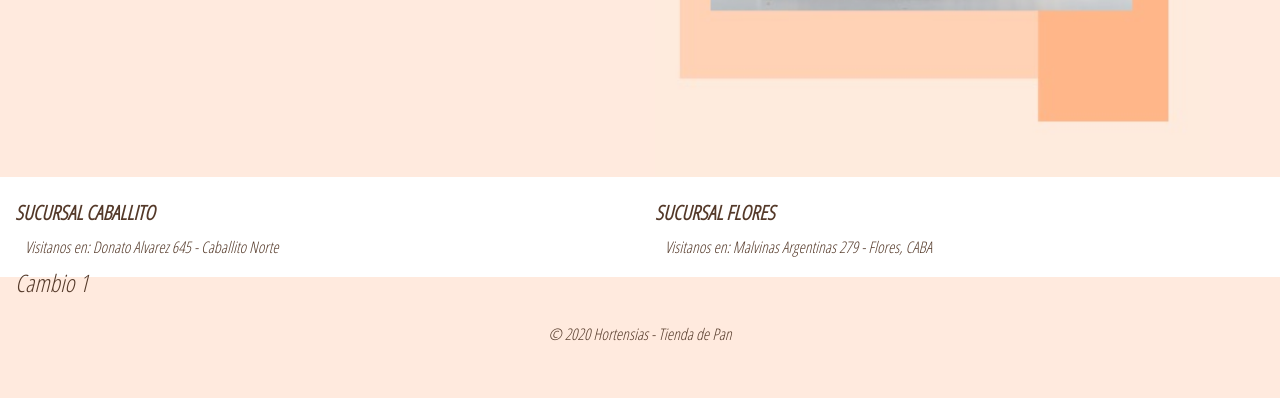
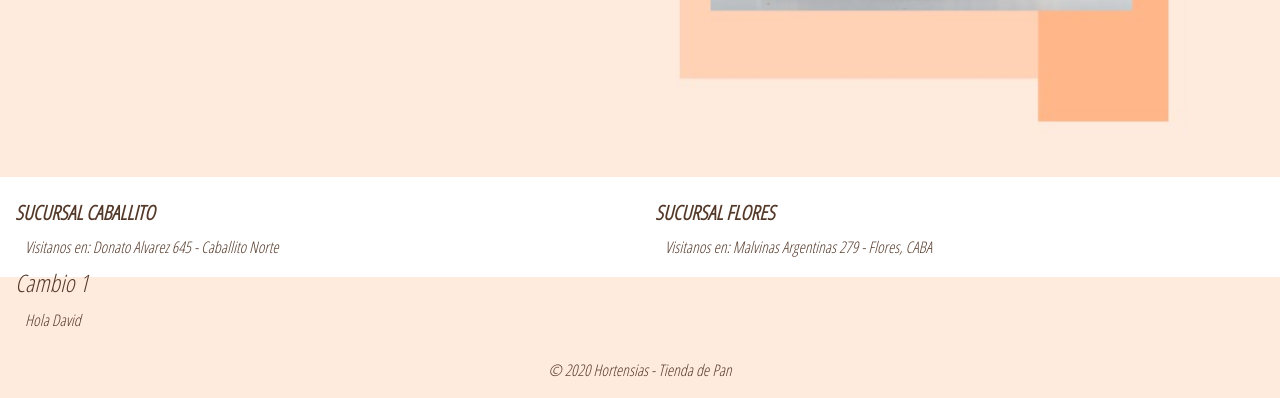
Before and after one commit to maruuaranda/hortensias, a website: page index.html in a window 1280 px wide. Shown: the part 478-876 px from the top of the page. Before the commit the page ends 840 px from the top, so only its background shows below. Drawn offline with nearby package versions, Linux system fonts and the light colour scheme.

Commit message:
Cambio 2

```diff
--- a/index.html
+++ b/index.html
@@ -117,7 +117,7 @@
             <!-- Grid row -->
 <!-- Cambios para GIT-->
               <h4>Cambio 1</h4>
-
+                <p>Hola David</p>
 
 
 
```
